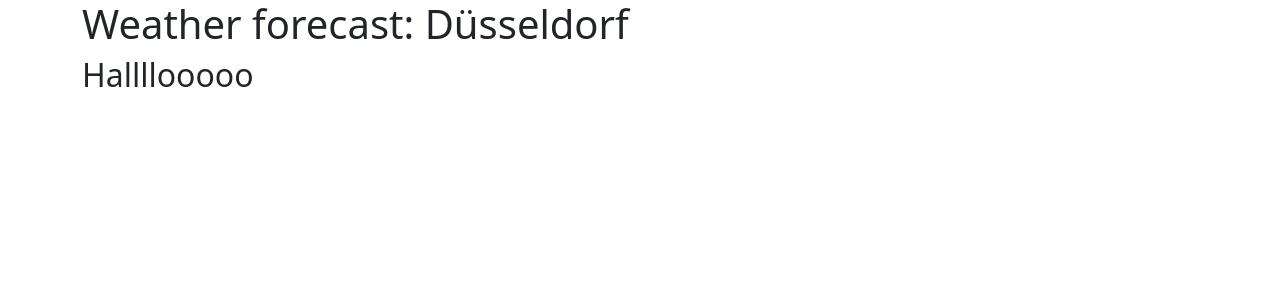
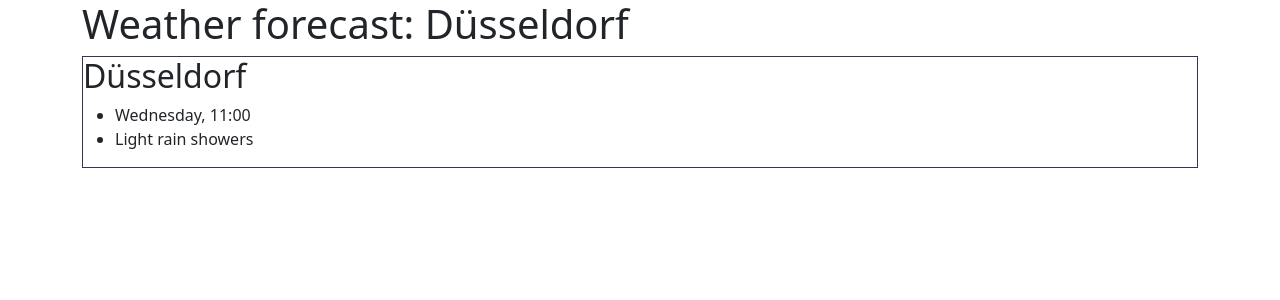
Before and after one commit to polinashkurat/weather-project-react-week5, a React (Create React App) app: page / in a window 1280 px wide. Shown: the top 300 px of the page. Built offline with nearby package versions, Linux system fonts and the light colour scheme.

Commit message:
Changed html and added css

```diff
--- /dev/null
+++ b/src/Weather.css
@@ -0,0 +1,3 @@
+.Weather {
+  border: 1px solid #335;
+}
--- a/src/Weather.js
+++ b/src/Weather.js
@@ -1,9 +1,14 @@
 import React from "react";
+import "./Weather.css";
 
 export default function Weather() {
   return (
     <div className="Weather">
-      <h2>Hallllooooo</h2>
+      <h2>Düsseldorf</h2>
+      <ul>
+        <li>Wednesday, 11:00</li>
+        <li>Light rain showers</li>
+      </ul>
     </div>
   );
 }
```
